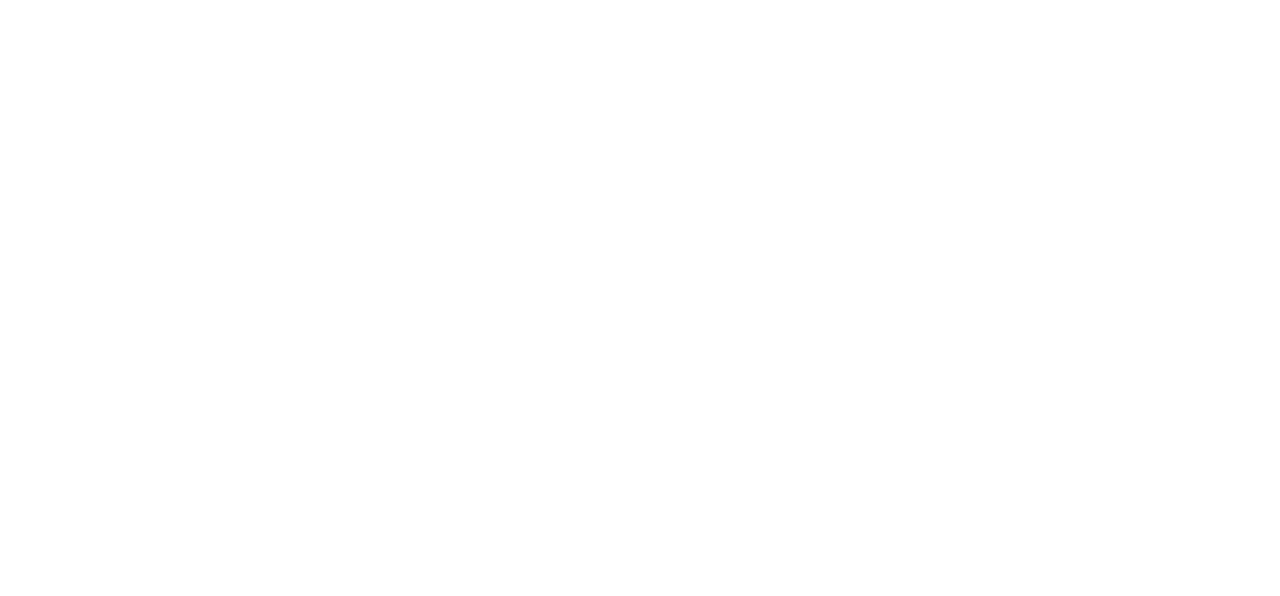
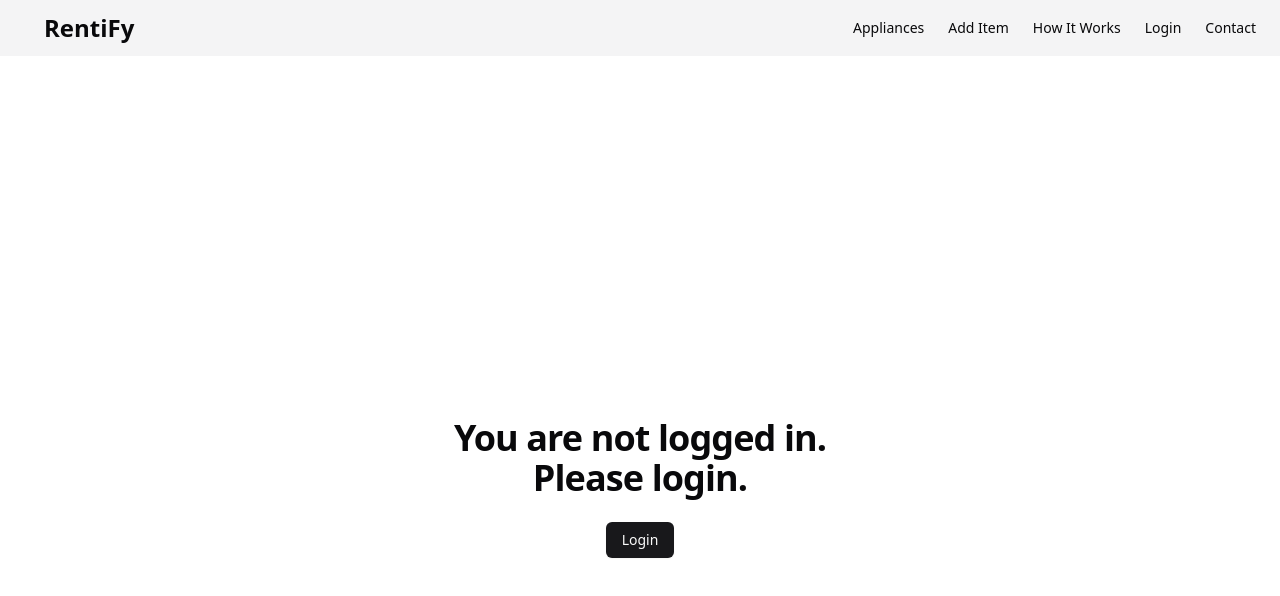
Before and after one commit to parthmkalma/Sem7SGP, a React (Create React App) app in the folder Frontend/: page /AddItem in a window 1280 px wide. Before the commit this address had no page. Shown: the top 596 px of the page. Built offline with nearby package versions, Linux system fonts and the light colour scheme.

Commit message:
add item done on login

```diff
--- a/Frontend/src/App.js
+++ b/Frontend/src/App.js
@@ -5,6 +5,8 @@
 import Login from "./pages/Login";
 import Appliances from "./pages/Appliances";
 import HowItWorks from "./pages/HowItWorks";
+import AddItem from "./pages/AddItem";
+
 import Signup from "./pages/SignUp";
 
 function App() {
@@ -16,6 +18,7 @@
         <Route path="/howitworks" element={<HowItWorks />} />
         <Route path="/Login" element={<Login />} />
         <Route path="/Signup" element={<Signup />} />
+        <Route path="/AddItem" element={<AddItem />} />
       </Routes>
     </BrowserRouter>
   );
--- a/Frontend/src/Component/Navbar.jsx
+++ b/Frontend/src/Component/Navbar.jsx
@@ -7,7 +7,7 @@
 
   return (
     <div>
-      <header className="px-4 lg:px-6 h-14 flex items-center">
+      <header className="bg-muted px-4 lg:px-6 h-14 flex items-center">
         <Link
           to="/"
           className="flex items-center justify-center text-2xl font-bold ml-5"
@@ -21,6 +21,12 @@
             className="text-sm font-medium hover:underline underline-offset-4"
           >
             Appliances
+          </Link>
+          <Link
+            to="/AddItem"
+            className="text-sm font-medium hover:underline underline-offset-4"
+          >
+            Add Item
           </Link>
           <Link
             to="/HowItWorks"
--- /dev/null
+++ b/Frontend/src/pages/AddItem.jsx
@@ -0,0 +1,111 @@
+import { Link } from "react-router-dom";
+import Navbar from "../Component/Navbar";
+import { useUser } from "../UserContext";
+export default function Component() {
+  const { name } = useUser(); // Get the name from context
+
+  return (
+    <>
+      <Navbar />
+      {name ? (
+        <div className="max-w-4xl mx-auto p-6 sm:p-8 md:p-10 rounded-lg shadow-2xl mt-4 ">
+          <div className="flex flex-col gap-8">
+            <div>
+              <h1 className="text-3xl font-bold">Add Rental Appliance</h1>
+              <p className="text-gray-500">
+                Enter the details of your rental appliance.
+              </p>
+            </div>
+            <div className="bg-white rounded-lg shadow-lg p-6">
+              <form className="grid gap-4">
+                <div className="grid grid-cols-2 gap-4">
+                  <div className="grid gap-2">
+                    <label
+                      htmlFor="name"
+                      className="text-sm font-medium text-gray-700"
+                    >
+                      Appliance Name
+                    </label>
+                    <input
+                      id="name"
+                      placeholder="e.g. Refrigerator"
+                      className="w-full p-3 border border-gray-300 rounded-lg focus:ring-2 focus:ring-primary focus:outline-none"
+                    />
+                  </div>
+                  <div className="grid gap-2">
+                    <label
+                      htmlFor="monthly-rent"
+                      className="text-sm font-medium text-gray-700"
+                    >
+                      Monthly Rent
+                    </label>
+                    <input
+                      id="monthly-rent"
+                      type="number"
+                      placeholder="e.g. $50"
+                      className="w-full p-3 border border-gray-300 rounded-lg focus:ring-2 focus:ring-primary focus:outline-none"
+                    />
+                  </div>
+                </div>
+                <div className="grid gap-2">
+                  <label
+                    htmlFor="notes"
+                    className="text-sm font-medium text-gray-700"
+                  >
+                    Additional Notes
+                  </label>
+                  <textarea
+                    id="notes"
+                    rows={4}
+                    placeholder="Enter any additional details"
+                    className="w-full p-3 border border-gray-300 rounded-lg focus:ring-2 focus:ring-primary focus:outline-none"
+                  />
+                </div>
+                <div className="grid gap-2">
+                  <label
+                    htmlFor="photos"
+                    className="text-sm font-medium text-gray-700"
+                  >
+                    Upload Photos
+                  </label>
+                  <input
+                    id="photos"
+                    type="file"
+                    multiple
+                    className="w-full p-3 border border-gray-300 rounded-lg focus:ring-2 focus:ring-primary focus:outline-none"
+                  />
+                </div>
+                <div className="flex justify-end">
+                  <button
+                    type="submit"
+                    className="px-4 py-3 bg-primary text-white font-semibold rounded-lg hover:bg-primary-dark focus:outline-none focus:ring-2 focus:ring-offset-2 focus:ring-primary"
+                  >
+                    Save Appliance
+                  </button>
+                </div>
+              </form>
+            </div>
+          </div>
+        </div>
+      ) : (
+        <div className="flex min-h-[100dvh] flex-col items-center justify-center bg-background px-4 py-12 sm:px-6 lg:px-8">
+          <div className="mx-auto max-w-md text-center">
+            <div className="mx-auto h-12 w-12 text-primary" />
+            <h1 className="mt-4 text-3xl font-bold tracking-tight text-foreground sm:text-4xl">
+              You are not logged in. Please login.
+            </h1>
+            <div className="mt-6">
+              <Link
+                href="#"
+                className="inline-flex items-center rounded-md bg-primary px-4 py-2 text-sm font-medium text-primary-foreground shadow-sm transition-colors hover:bg-primary/90 focus:outline-none focus:ring-2 focus:ring-primary focus:ring-offset-2"
+                prefetch={false}
+              >
+                Login
+              </Link>
+            </div>
+          </div>
+        </div>
+      )}
+    </>
+  );
+}
--- a/Frontend/src/pages/Home.jsx
+++ b/Frontend/src/pages/Home.jsx
@@ -4,6 +4,7 @@
 import Navbar from "../Component/Navbar";
 
 export default function Home() {
+
   return (
     <div className="flex flex-col min-h-screen">
       <Navbar />
```
Also changed, not shown: 1 other file (tests, documents, lock files or other folders).
